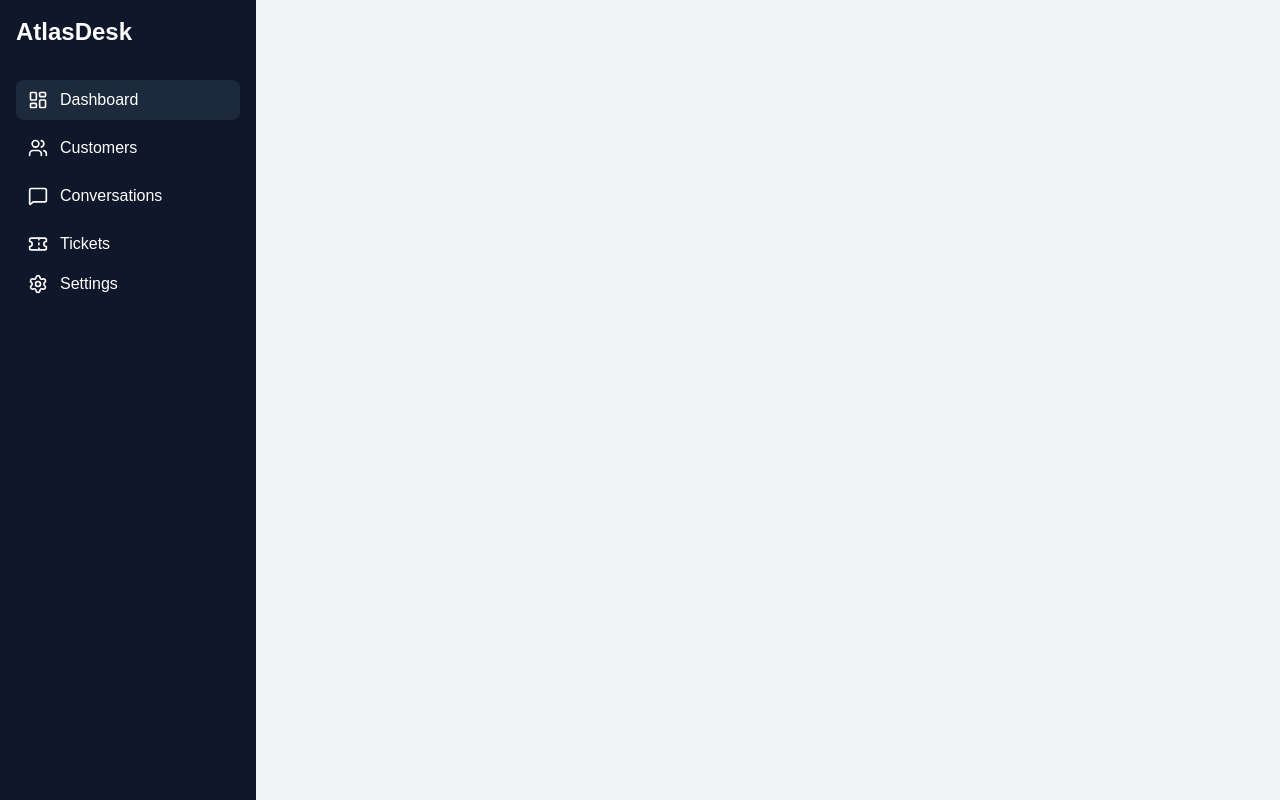
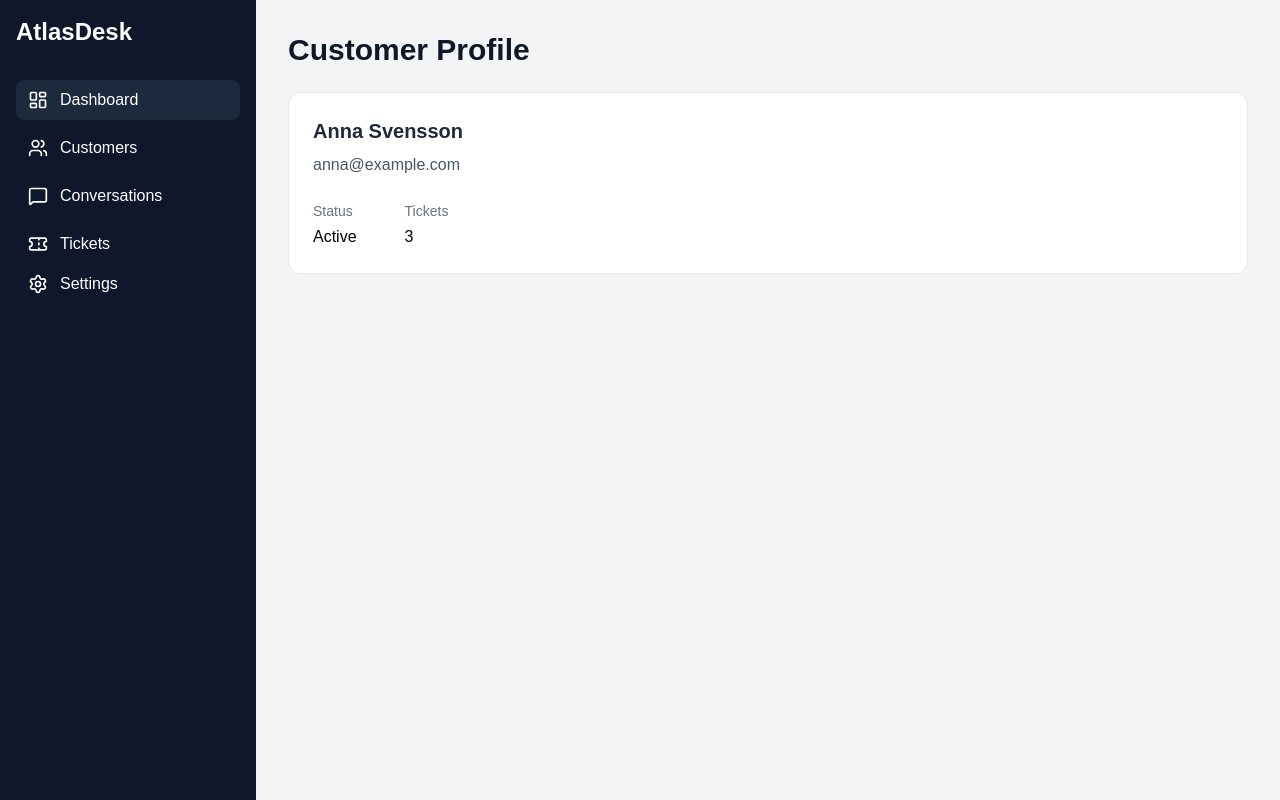
Before and after one commit to Abualtaher/atlasdesk, a React (Vite) app in the folder client/: page /customers/1 in a window 1280 px wide. Built offline with nearby package versions, Linux system fonts and the light colour scheme.

Commit message:
feat: add CustomerProfile page and link from Customers list

```diff
--- a/client/src/App.tsx
+++ b/client/src/App.tsx
@@ -6,6 +6,7 @@ import Customers from "./pages/Customers";
 import Conversations from "./pages/Conversations";
 import Tickets from "./pages/Tickets";
 import Settings from "./pages/Settings";
+import CustomerProfile from "./pages/CustomerProfile";
 
 function App() {
   return (
@@ -17,6 +18,7 @@ function App() {
           <Routes>
             <Route path="/" element={<Dashboard />} />
             <Route path="/customers" element={<Customers />} />
+            <Route path="/customers/:id" element={<CustomerProfile />} />
             <Route path="/conversations" element={<Conversations />} />
             <Route path="/tickets" element={<Tickets />} />
             <Route path="/settings" element={<Settings />} />
--- /dev/null
+++ b/client/src/data/customers.ts
@@ -0,0 +1,31 @@
+export type Customer = {
+  id: number;
+  name: string;
+  email: string;
+  status: string;
+  tickets: number;
+};
+
+export const customers: Customer[] = [
+  {
+    id: 1,
+    name: "Anna Svensson",
+    email: "anna@example.com",
+    status: "Active",
+    tickets: 3,
+  },
+  {
+    id: 2,
+    name: "John Smith",
+    email: "john@example.com",
+    status: "Active",
+    tickets: 1,
+  },
+  {
+    id: 3,
+    name: "Maria Andersson",
+    email: "maria@example.com",
+    status: "Inactive",
+    tickets: 5,
+  },
+];
--- /dev/null
+++ b/client/src/pages/CustomerProfile.tsx
@@ -0,0 +1,33 @@
+import { useParams } from "react-router-dom";
+import { customers } from "../data/customers";
+function CustomerProfile() {
+  const { id } = useParams();
+  const customer = customers.find((customer) => customer.id === Number(id));
+  if (!customer) {
+    return (
+      <div className="mt-6 rounded-xl border border-gray-200 bg-white p-6">
+        <h1>Customer not found</h1>
+      </div>
+    );
+  }
+  return (
+    <div>
+      <h1 className="text-3xl font-bold text-gray-900">Customer Profile</h1>
+      <div className="mt-6 rounded-xl border border-gray-200 bg-white p-6">
+        <h2 className="text-xl font-semibold text-gray-800">{customer.name}</h2>
+        <p className="mt-2 text-gray-600"> {customer.email}</p>
+        <div className="mt-6 flex gap-12">
+          <div>
+            <p className="text-sm text-gray-500">Status</p>
+            <p className="mt-1 font-medium">{customer.status}</p>
+          </div>
+          <div>
+            <p className="text-sm text-gray-500">Tickets</p>
+            <p className="mt-1 font-medium">{customer.tickets}</p>
+          </div>
+        </div>
+      </div>
+    </div>
+  );
+}
+export default CustomerProfile;
--- a/client/src/pages/Customers.tsx
+++ b/client/src/pages/Customers.tsx
@@ -1,35 +1,7 @@
+import { Link } from "react-router-dom";
+
 import { useState } from "react";
-type Customer = {
-  id: number;
-  name: string;
-  email: string;
-  status: string;
-  tickets: number;
-};
-
-const customers: Customer[] = [
-  {
-    id: 1,
-    name: "Anna Svensson",
-    email: "anna@example.com",
-    status: "Active",
-    tickets: 3,
-  },
-  {
-    id: 2,
-    name: "John Smith",
-    email: "john@example.com",
-    status: "Active",
-    tickets: 1,
-  },
-  {
-    id: 3,
-    name: "Maria Andersson",
-    email: "maria@example.com",
-    status: "Inactive",
-    tickets: 5,
-  },
-];
+import { customers } from "../data/customers";
 
 const StatusClass = (status: string) => {
   return status === "Active"
@@ -70,11 +42,13 @@ function Customers() {
           <tbody>
             {filteredCustomers.map((customer) => (
               <tr key={customer.id} className="border-t border-gray-100">
-                <td className="p-4">{customer.name}</td>
+                <td className="p-4">
+                  <Link to={`/customers/${customer.id}`}>{customer.name}</Link>
+                </td>
                 <td className="p-4">{customer.email}</td>
                 <td>
                   <span
-                    className={`rounded-full px-3 py-1 text-sm   ${StatusClass(customer.status)} `}
+                    className={`rounded-full p-4 px-3 py-1 text-sm   ${StatusClass(customer.status)} `}
                   >
                     {customer.status}
                   </span>
```
